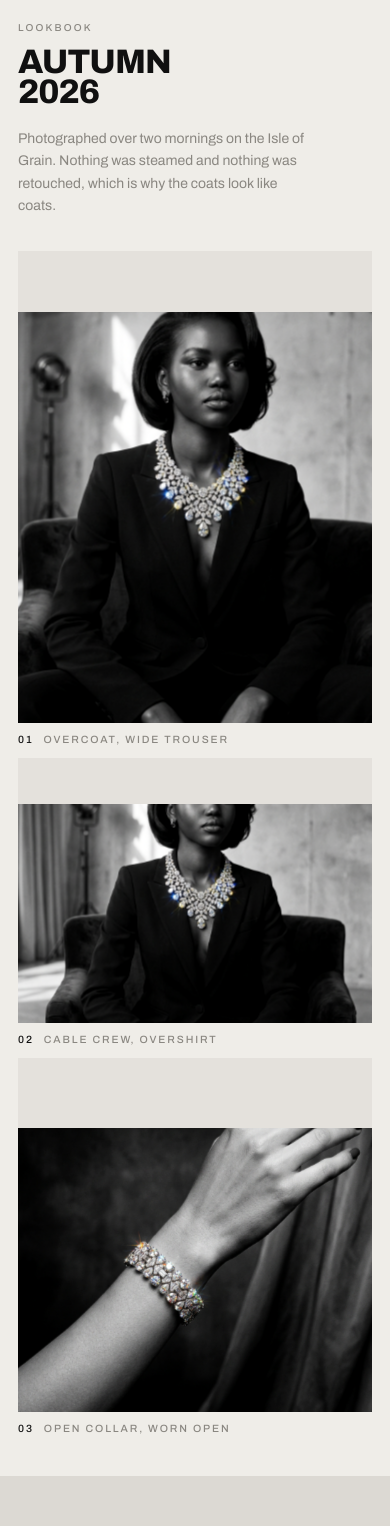
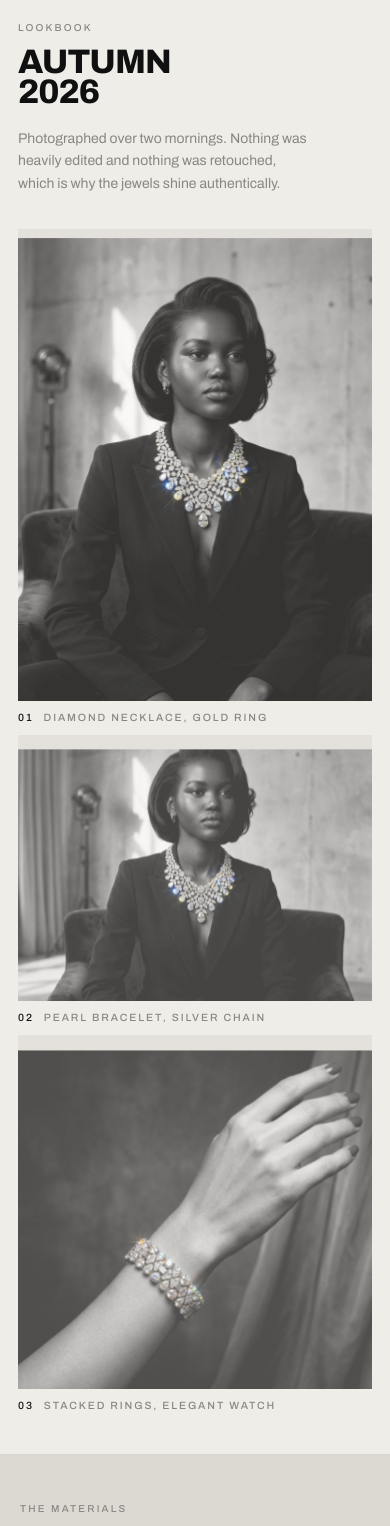
Before and after one commit to Fullstack-Hardik/fullyiced, a Next.js app in the folder client/: page / in a window 390 px wide. Shown: the part 3200-4726 px from the top of the page. Built offline with nearby package versions, Linux system fonts and the light colour scheme.

Commit message:
update lookbook and add slidebar mobile menu

```diff
--- a/client/src/components/Lookbook.tsx
+++ b/client/src/components/Lookbook.tsx
@@ -33,8 +33,8 @@ export default function Lookbook() {
             <h2 className="font-extrabold text-[clamp(34px,5.4vw,76px)] leading-[0.9] tracking-[-0.03em] uppercase">Autumn<br />2026</h2>
           </div>
           <p className="text-[#8A8781] max-w-[36ch] text-[14px]">
-            Photographed over two mornings on the Isle of Grain. Nothing was steamed and
-            nothing was retouched, which is why the coats look like coats.
+            Photographed over two mornings. Nothing was heavily edited and
+            nothing was retouched, which is why the jewels shine authentically.
           </p>
         </div>
 
@@ -47,13 +47,13 @@ export default function Lookbook() {
                 loading="lazy"
                 className="w-full h-full object-cover grayscale contrast-[1.04] transition-all duration-[1.1s] ease-[cubic-bezier(0.2,0.8,0.3,1)] group-hover:grayscale-0 group-hover:contrast-100 group-hover:scale-105 mobile-color"
                 style={{
-                  clipPath: 'inset(calc((1 - var(--p,1)) * 42%) 0 0 0)',
-                  transform: 'scale(calc(1 + (1 - var(--p,1)) * 0.06))'
+                  opacity: 'calc(0.3 + (var(--p,1) * 0.7))',
+                  transform: 'translateY(calc((1 - var(--p,1)) * 40px)) scale(calc(1 + (1 - var(--p,1)) * 0.05))'
                 }}
               />
             </div>
             <figcaption className="mt-[12px] font-medium text-[10.5px] leading-none tracking-[0.18em] uppercase text-[#8A8781] flex gap-[10px]">
-              <span className="text-[#101010]">01</span> Overcoat, wide trouser
+              <span className="text-[#101010]">01</span> Diamond Necklace, Gold Ring
             </figcaption>
           </figure>
 
@@ -65,13 +65,13 @@ export default function Lookbook() {
                 loading="lazy"
                 className="w-full h-full object-cover grayscale contrast-[1.04] transition-all duration-[1.1s] ease-[cubic-bezier(0.2,0.8,0.3,1)] group-hover:grayscale-0 group-hover:contrast-100 group-hover:scale-105 mobile-color"
                 style={{
-                  clipPath: 'inset(calc((1 - var(--p,1)) * 42%) 0 0 0)',
-                  transform: 'scale(calc(1 + (1 - var(--p,1)) * 0.06))'
+                  opacity: 'calc(0.3 + (var(--p,1) * 0.7))',
+                  transform: 'translateY(calc((1 - var(--p,1)) * 40px)) scale(calc(1 + (1 - var(--p,1)) * 0.05))'
                 }}
               />
             </div>
             <figcaption className="mt-[12px] font-medium text-[10.5px] leading-none tracking-[0.18em] uppercase text-[#8A8781] flex gap-[10px]">
-              <span className="text-[#101010]">02</span> Cable crew, overshirt
+              <span className="text-[#101010]">02</span> Pearl Bracelet, Silver Chain
             </figcaption>
           </figure>
 
@@ -83,13 +83,13 @@ export default function Lookbook() {
                 loading="lazy"
                 className="w-full h-full object-cover grayscale contrast-[1.04] transition-all duration-[1.1s] ease-[cubic-bezier(0.2,0.8,0.3,1)] group-hover:grayscale-0 group-hover:contrast-100 group-hover:scale-105 mobile-color"
                 style={{
-                  clipPath: 'inset(calc((1 - var(--p,1)) * 42%) 0 0 0)',
-                  transform: 'scale(calc(1 + (1 - var(--p,1)) * 0.06))'
+                  opacity: 'calc(0.3 + (var(--p,1) * 0.7))',
+                  transform: 'translateY(calc((1 - var(--p,1)) * 40px)) scale(calc(1 + (1 - var(--p,1)) * 0.05))'
                 }}
               />
             </div>
             <figcaption className="mt-[12px] font-medium text-[10.5px] leading-none tracking-[0.18em] uppercase text-[#8A8781] flex gap-[10px]">
-              <span className="text-[#101010]">03</span> Open collar, worn open
+              <span className="text-[#101010]">03</span> Stacked Rings, Elegant Watch
             </figcaption>
           </figure>
         </div>
--- a/client/src/components/Navbar.tsx
+++ b/client/src/components/Navbar.tsx
@@ -1,8 +1,10 @@
 'use client';
 
-import React from 'react';
+import React, { useState } from 'react';
 
 export default function Navbar() {
+  const [menuOpen, setMenuOpen] = useState(false);
+
   return (
     <>
       <div className="bg-[#101010] text-[#EFEDE8] overflow-hidden" aria-hidden="true">
@@ -33,7 +35,7 @@ export default function Navbar() {
             FULLY ICED
           </div>
           <div className="md:hidden flex items-center gap-2">
-            <button aria-label="Open Menu" className="w-[32px] h-[32px] flex items-center justify-center -ml-2 text-[#101010]">
+            <button onClick={() => setMenuOpen(true)} aria-label="Open Menu" className="w-[32px] h-[32px] flex items-center justify-center -ml-2 text-[#101010]">
               <svg width="20" height="20" viewBox="0 0 24 24" fill="none" stroke="currentColor" strokeWidth="2.5" strokeLinecap="round" strokeLinejoin="round"><line x1="3" y1="12" x2="21" y2="12"></line><line x1="3" y1="6" x2="21" y2="6"></line><line x1="3" y1="18" x2="21" y2="18"></line></svg>
             </button>
             <div className="font-extrabold text-[22px] tracking-[0.26em]">FULLY ICED</div>
@@ -45,6 +47,27 @@ export default function Navbar() {
           </div>
         </div>
       </nav>
+
+      {/* Mobile Sidebar */}
+      <div className={`fixed inset-0 z-50 transition-all duration-500 md:hidden ${menuOpen ? 'visible' : 'invisible'}`}>
+        <div className={`absolute inset-0 bg-black/40 transition-opacity duration-500 ${menuOpen ? 'opacity-100' : 'opacity-0'}`} onClick={() => setMenuOpen(false)}></div>
+        <div className={`absolute left-0 top-0 bottom-0 w-[80%] max-w-[320px] bg-[#EFEDE8] p-6 flex flex-col transition-transform duration-500 ${menuOpen ? 'translate-x-0' : '-translate-x-full'}`}>
+          <div className="flex justify-between items-center mb-8">
+            <div className="font-extrabold text-[20px] tracking-[0.26em]">FULLY ICED</div>
+            <button onClick={() => setMenuOpen(false)} aria-label="Close Menu" className="p-2 -mr-2">
+              <svg width="24" height="24" viewBox="0 0 24 24" fill="none" stroke="currentColor" strokeWidth="2" strokeLinecap="round" strokeLinejoin="round"><line x1="18" y1="6" x2="6" y2="18"></line><line x1="6" y1="6" x2="18" y2="18"></line></svg>
+            </button>
+          </div>
+          <ul className="flex flex-col gap-6 list-none font-medium text-[12px] tracking-[0.16em] uppercase">
+            <li><a href="#" onClick={() => setMenuOpen(false)}>Home</a></li>
+            <li><a href="#svc" onClick={() => setMenuOpen(false)}>Services</a></li>
+            <li><a href="#shop" onClick={() => setMenuOpen(false)}>Products</a></li>
+            <li><a href="#cloth" onClick={() => setMenuOpen(false)}>About</a></li>
+            <li><a href="#signup" onClick={() => setMenuOpen(false)}>Contact</a></li>
+            <li><a href="#" onClick={() => setMenuOpen(false)}>Blogs</a></li>
+          </ul>
+        </div>
+      </div>
     </>
   );
 }
```
